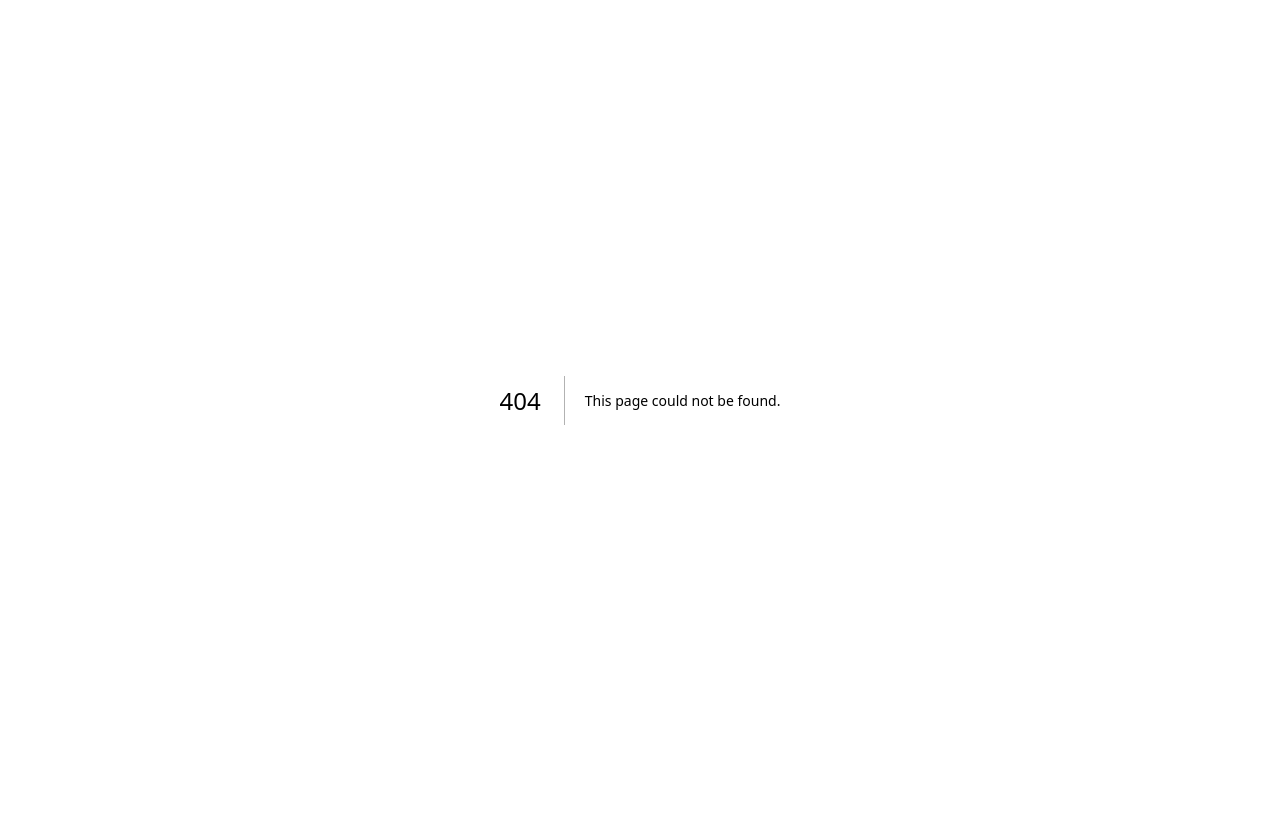
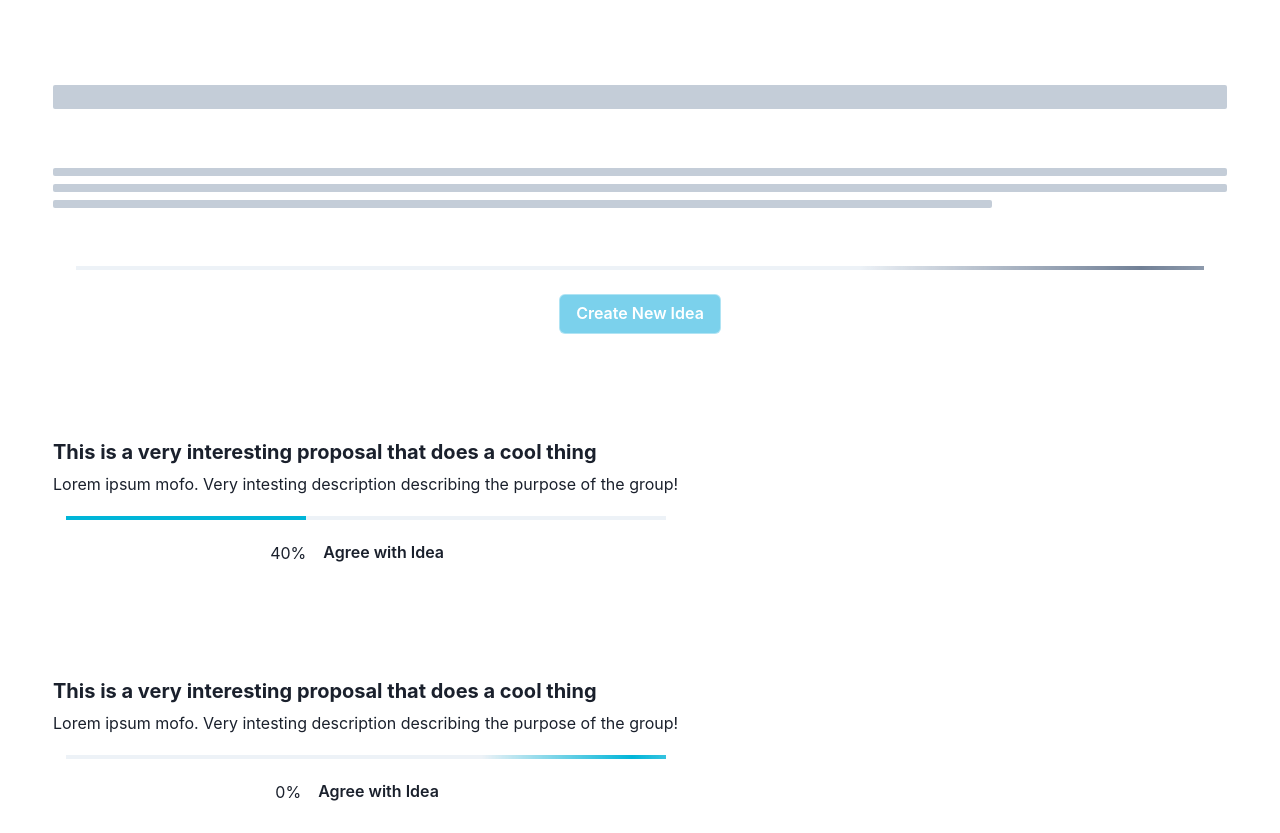
Before and after one commit to nopacity-xyz/nopacity, a Next.js app: page /g/1/Proposals in a window 1280 px wide. Before the commit this address had no page. Before the commit the page ends 800 px from the top, so only its background shows below. Built offline with nearby package versions, Linux system fonts and the light colour scheme.

Commit message:
Add Single Group Page with Proposals, Fix Main Body Layout Margin

```diff
--- /dev/null
+++ b/src/pages/g/[groupAddress]/Proposals.tsx
@@ -0,0 +1,157 @@
+import {
+  Box,
+  Button,
+  Card,
+  CardBody,
+  Center,
+  Heading,
+  Link,
+  Progress,
+  Skeleton,
+  SkeletonText,
+  Stack,
+  Text
+} from '@chakra-ui/react'
+import React from 'react'
+
+interface SingleProposalProps {
+  proposalDescription: string
+  groupName: string
+  groupDescription: string
+  percentagePass: number
+}
+
+const MakeProposalItem = () => {
+  return (
+    <Box mt="5%" mr="2.5%" ml="2.5%">
+      <Card
+        // className="nopaque"
+        // color="white"
+        // position="absolute"
+        mt="0px"
+        mr="0px"
+        ml="0xpx"
+        backdropFilter="auto"
+        backdropBlur="8px"
+        border="1px solid rgba(255, 255, 255, 0.4)"
+        borderRadius="20px"
+        backgroundColor="rgba(255, 255, 255, 0.1)"
+        direction={{ base: 'column', sm: 'row' }}
+        overflow="hidden"
+        variant="outline"
+      >
+        <CardBody className="nopaque">
+          <Skeleton>
+            <Heading size="md">This is an example proposal!</Heading>
+          </Skeleton>
+          <SkeletonText mt="5%" mb="5%">
+            <Text py="2">
+              This is an example description! It's very interesting and requires
+              a lot of votes.
+            </Text>
+          </SkeletonText>
+          <Progress m="2%" isIndeterminate size="xs" colorScheme="gray" />
+          <Center>
+            {/* <Skeleton borderRadius="10px">
+              <Text size="xs">0%</Text>
+            </Skeleton> */}
+
+            <Button
+              variant="solid"
+              backdropFilter="auto"
+              backdropBlur="8px"
+              color="white"
+              border="1px solid rgba(255, 255, 255, 0.4)"
+              backgroundColor="rgba(123, 209, 236,1)"
+            >
+              <Link href="veryInterestingLinkHere">Create New Idea</Link>
+            </Button>
+          </Center>
+        </CardBody>
+      </Card>
+    </Box>
+  )
+}
+
+const SingleProposalItem = ({
+  proposalDescription,
+  groupName,
+  groupDescription,
+  percentagePass
+}: SingleProposalProps): JSX.Element => {
+  return (
+    //     {groupName = 'Test Group',
+    // groupDescription = 'This is a very interesting description',
+    // numMembers = 23}
+    <Card
+      // className="nopaque"
+      // color="white"
+      mt="5%"
+      mr="2.5%"
+      ml="2.5%"
+      backdropFilter="auto"
+      backdropBlur="8px"
+      border="1px solid rgba(255, 255, 255, 0.4)"
+      borderRadius="20px"
+      backgroundColor="rgba(255, 255, 255, 0.1)"
+      direction={{ base: 'column', sm: 'row' }}
+      overflow="hidden"
+      variant="outline"
+    >
+      <Stack>
+        <CardBody className="nopaque">
+          <Heading size="md">{proposalDescription}</Heading>
+          <Text py="2">{groupDescription}</Text>
+          {percentagePass !== 0 ? (
+            <Progress
+              m="2%"
+              value={percentagePass}
+              size="xs"
+              colorScheme="cyan"
+            />
+          ) : (
+            <Progress
+              m="2%"
+              value={percentagePass}
+              size="xs"
+              isIndeterminate
+              colorScheme="cyan"
+            />
+          )}
+          <Center>
+            <Text py="2">{percentagePass}%</Text>
+            <Button
+              variant="solid"
+              backdropFilter="auto"
+              backdropBlur="8px"
+              border="1px solid rgba(255, 255, 255, 0.4)"
+              backgroundColor="rgba(255, 255, 255, 0.5)"
+            >
+              <Link href="veryInterestingLinkHere">Agree with Idea</Link>
+            </Button>
+          </Center>
+        </CardBody>
+      </Stack>
+    </Card>
+  )
+}
+
+export default function Proposals() {
+  return (
+    <>
+      <MakeProposalItem />
+      <SingleProposalItem
+        proposalDescription="This is a very interesting proposal that does a cool thing"
+        groupName="Test Group Name"
+        groupDescription="Lorem ipsum mofo. Very intesting description describing the purpose of the group!"
+        percentagePass={40}
+      />
+      <SingleProposalItem
+        proposalDescription="This is a very interesting proposal that does a cool thing"
+        groupName="Test Group Name"
+        groupDescription="Lorem ipsum mofo. Very intesting description describing the purpose of the group!"
+        percentagePass={0}
+      />
+    </>
+  )
+}
--- a/src/pages/g/[groupAddress]/index.tsx
+++ b/src/pages/g/[groupAddress]/index.tsx
@@ -1,5 +1,6 @@
 import { Box, Heading, Stack, Text } from '@chakra-ui/react'
 
+import Proposals from '@/pages/g/[groupAddress]/Proposals'
 import Layout from '@/pages/layout'
 import styles from '@/styles/Home.module.css'
 export default function Group({
@@ -42,6 +43,7 @@ export default function Group({
                   >
                     GroupDescription Goes Here
                   </Text>
+                  <Proposals />
                 </Stack>
               </Box>
             </div>
--- a/src/pages/layout.tsx
+++ b/src/pages/layout.tsx
@@ -17,7 +17,9 @@ export default function Layout({ children }: Props) {
     >
       <Box maxWidth={1080} m="auto" position="relative">
         <NavBar />
-        <div>{children}</div>
+        <Box m="5%" mt="0px" mb="0px">
+          {children}
+        </Box>
       </Box>
     </Box>
   )
```
